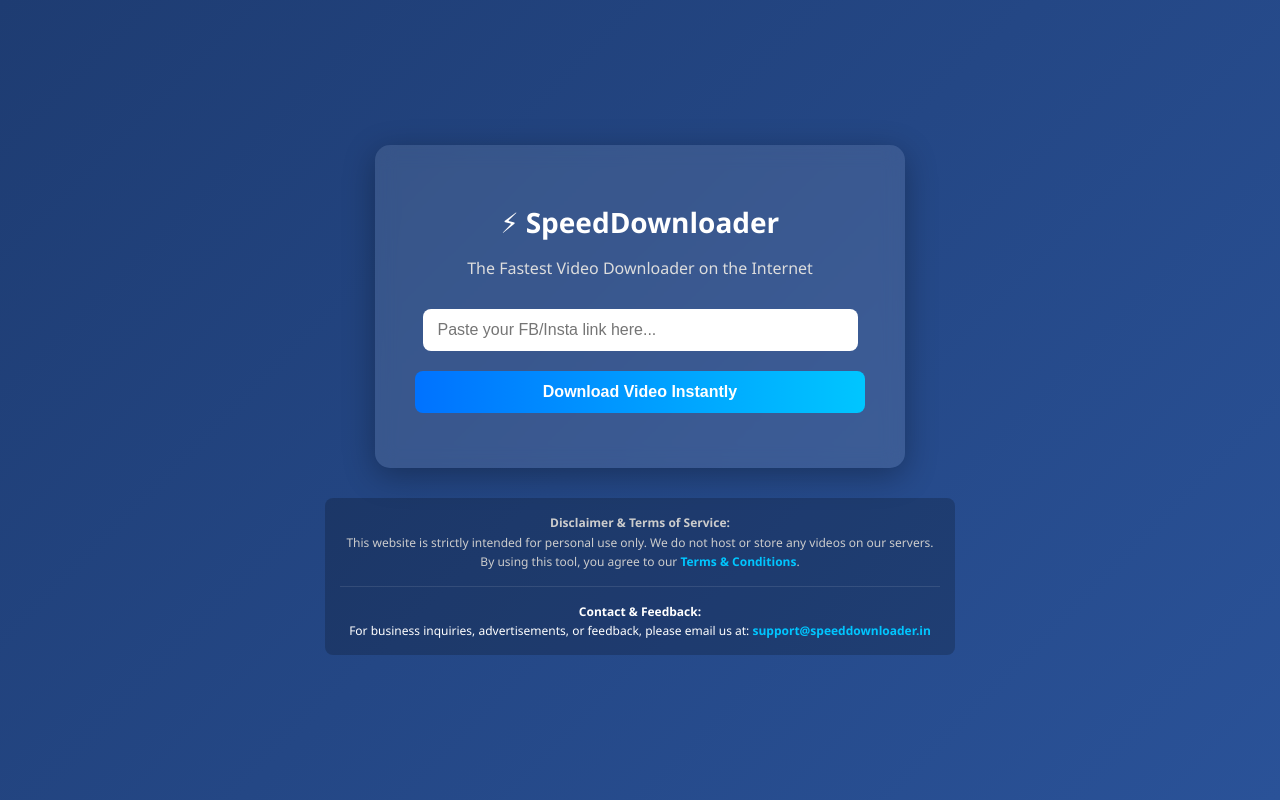
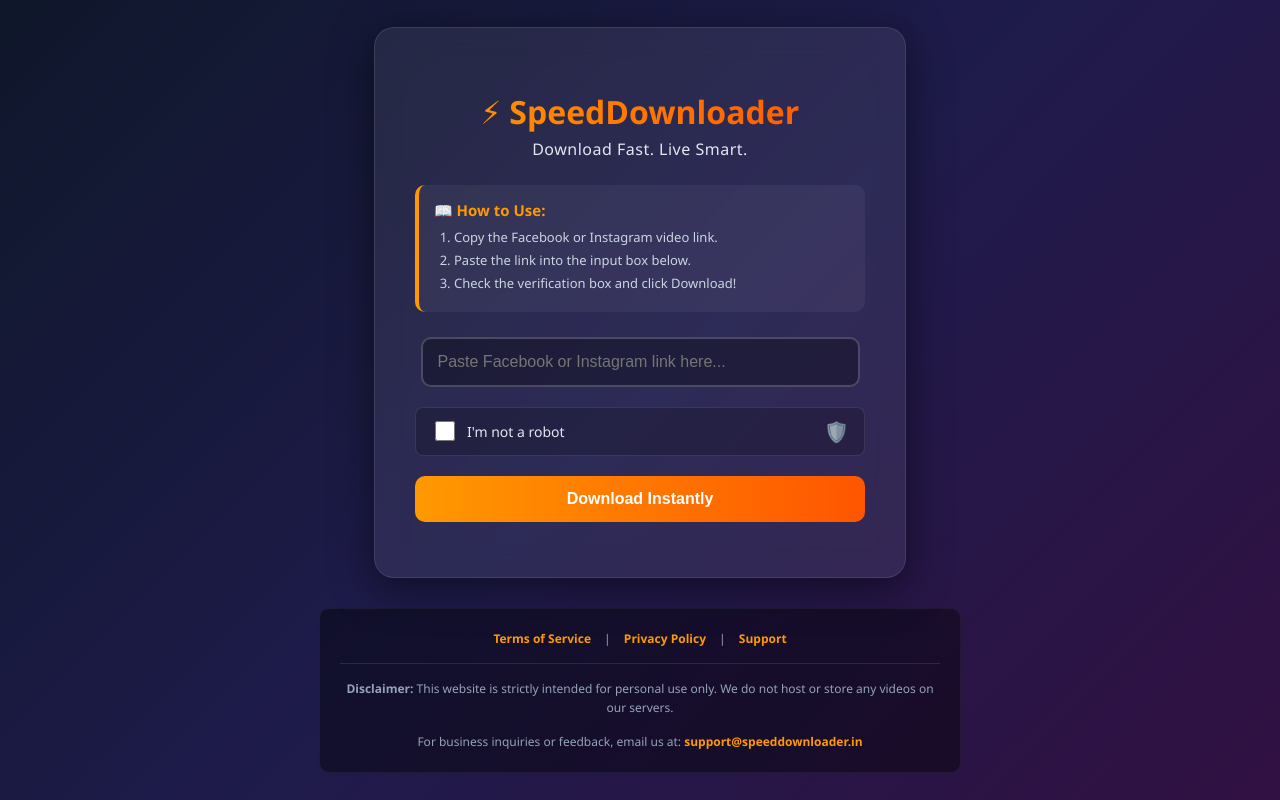
Before and after one commit to sri63-ai/SpeedDownloader, a Flask app: page / in a window 1280 px wide. Run offline with Flask 3, Linux system fonts and the light colour scheme.

Commit message:
Update index.html

```diff
--- a/templates/index.html
+++ b/templates/index.html
@@ -3,11 +3,11 @@
 <head>
     <meta charset="UTF-8">
     <meta name="viewport" content="width=device-width, initial-scale=1.0">
-    <title>⚡ Lightning Fast Video Downloader</title>
+    <title>⚡ SpeedDownloader - Fast & Smart</title>
     <style>
         body {
             font-family: 'Segoe UI', Tahoma, Geneva, Verdana, sans-serif;
-            background: linear-gradient(135deg, #1e3c72 0%, #2a5298 100%);
+            background: linear-gradient(135deg, #0f172a 0%, #1e1b4b 50%, #311042 100%);
             color: #fff;
             display: flex;
             flex-direction: column;
@@ -19,77 +19,167 @@
             box-sizing: border-box;
         }
         .container {
-            background: rgba(255, 255, 255, 0.1);
+            background: rgba(255, 255, 255, 0.07);
             padding: 40px;
-            border-radius: 15px;
-            backdrop-filter: blur(10px);
-            box-shadow: 0 8px 32px 0 rgba(0, 0, 0, 0.3);
+            border-radius: 20px;
+            backdrop-filter: blur(15px);
+            box-shadow: 0 10px 40px 0 rgba(0, 0, 0, 0.5);
+            border: 1px solid rgba(255, 255, 255, 0.1);
             text-align: center;
             width: 100%;
             max-width: 450px;
             margin-bottom: 30px;
         }
-        h1 { margin-bottom: 10px; font-size: 28px; }
-        p { color: #ddd; margin-bottom: 30px; }
+        h1 {
+            margin-bottom: 5px;
+            font-size: 32px;
+            background: linear-gradient(to right, #ff9900, #ff5500);
+            -webkit-background-clip: text;
+            -webkit-text-fill-color: transparent;
+        }
+        .tagline {
+            color: #e2e8f0;
+            margin-bottom: 25px;
+            font-size: 16px;
+            font-weight: 500;
+            letter-spacing: 0.5px;
+        }
+
+        /* 📖 How to Use Section */
+        .how-to-use {
+            background: rgba(255, 255, 255, 0.05);
+            border-radius: 10px;
+            padding: 15px;
+            margin-bottom: 25px;
+            text-align: left;
+            font-size: 13px;
+            border-left: 4px solid #ff9900;
+        }
+        .how-to-use h3 { margin: 0 0 8px 0; color: #ff9900; font-size: 15px; }
+        .how-to-use ol { margin: 0; padding-left: 20px; color: #cbd5e1; }
+        .how-to-use li { margin-bottom: 5px; }
+
         input[type="text"] {
             width: 90%;
-            padding: 12px 15px;
-            border: none;
-            border-radius: 8px;
+            padding: 14px 15px;
+            border: 2px solid rgba(255, 255, 255, 0.2);
+            border-radius: 10px;
             margin-bottom: 20px;
             font-size: 16px;
+            background: rgba(0, 0, 0, 0.3);
+            color: #fff;
+            outline: none;
+            transition: 0.3s;
         }
+        input[type="text"]:focus {
+            border-color: #ff9900;
+            box-shadow: 0 0 10px rgba(255, 153, 0, 0.3);
+        }
+
+        /* 🤖 Captcha Box */
+        .captcha-container {
+            display: flex;
+            align-items: center;
+            background: rgba(0, 0, 0, 0.2);
+            border: 1px solid rgba(255, 255, 255, 0.1);
+            border-radius: 8px;
+            padding: 10px 15px;
+            margin-bottom: 20px;
+            text-align: left;
+        }
+        .captcha-container input[type="checkbox"] {
+            width: 20px;
+            height: 20px;
+            margin-right: 12px;
+            cursor: pointer;
+        }
+        .captcha-text { font-size: 14px; color: #e2e8f0; flex-grow: 1; }
+        .captcha-icon { font-size: 20px; opacity: 0.7; }
+
         button {
-            background: #00c6ff;
-            background: linear-gradient(to right, #0072ff, #00c6ff);
+            background: linear-gradient(to right, #ff9900, #ff5500);
             color: white;
             border: none;
-            padding: 12px 30px;
+            padding: 14px 30px;
             font-size: 16px;
             font-weight: bold;
-            border-radius: 8px;
+            border-radius: 10px;
             cursor: pointer;
             transition: 0.3s;
             width: 100%;
         }
-        button:hover { transform: scale(1.02); box-shadow: 0 5px 15px rgba(0,198,255,0.4); }
-        .status-msg { margin-top: 15px; font-weight: bold; color: #00c6ff; }
+        button:hover {
+            transform: scale(1.02);
+            box-shadow: 0 5px 20px rgba(255,85,0,0.4);
+        }
+        .status-msg { margin-top: 15px; font-weight: bold; color: #ff9900; font-size: 14px; }
+
         .legal-footer {
             max-width: 600px;
             text-align: center;
             font-size: 12px;
-            color: #ccc;
+            color: #94a3b8;
             line-height: 1.6;
-            background: rgba(0, 0, 0, 0.2);
-            padding: 15px;
-            border-radius: 8px;
+            background: rgba(0, 0, 0, 0.4);
+            padding: 20px;
+            border-radius: 10px;
+            border: 1px solid rgba(255, 255, 255, 0.05);
         }
-        .legal-footer a { color: #00c6ff; text-decoration: none; font-weight: bold; }
-        .legal-footer a:hover { text-decoration: underline; }
-        .contact-box {
-            margin-top: 15px;
-            border-top: 1px solid rgba(255,255,255,0.1);
-            padding-top: 15px;
-            color: #fff;
+
+        /* 🔗 Quick Links Section */
+        .quick-links {
+            margin-bottom: 15px;
+            padding-bottom: 15px;
+            border-bottom: 1px solid rgba(255,255,255,0.1);
         }
+        .quick-links a {
+            color: #ff9900;
+            text-decoration: none;
+            font-weight: bold;
+            margin: 0 10px;
+        }
+        .quick-links a:hover { text-decoration: underline; }
+
+        .contact-box { margin-top: 15px; }
     </style>
 </head>
 <body>
     <div class="container">
         <h1>⚡ SpeedDownloader</h1>
-        <p>The Fastest Video Downloader on the Internet</p>
-        <input type="text" id="videoUrl" placeholder="Paste your FB/Insta link here..." required>
-        <button onclick="startDownload()">Download Video Instantly</button>
+        <div class="tagline">Download Fast. Live Smart.</div>
+
+        <div class="how-to-use">
+            <h3>📖 How to Use:</h3>
+            <ol>
+                <li>Copy the Facebook or Instagram video link.</li>
+                <li>Paste the link into the input box below.</li>
+                <li>Check the verification box and click Download!</li>
+            </ol>
+        </div>
+
+        <input type="text" id="videoUrl" placeholder="Paste Facebook or Instagram link here..." required>
+
+        <div class="captcha-container">
+            <input type="checkbox" id="robotCheck">
+            <label for="robotCheck" class="captcha-text">I'm not a robot</label>
+            <span class="captcha-icon">🛡️</span>
+        </div>
+
+        <button onclick="startDownload()">Download Instantly</button>
         <div class="status-msg" id="status"></div>
     </div>
 
     <div class="legal-footer">
-        <strong>Disclaimer & Terms of Service:</strong><br>
-        This website is strictly intended for personal use only. We do not host or store any videos on our servers. By using this tool, you agree to our <a href="/terms" target="_blank">Terms & Conditions</a>.
+        <div class="quick-links">
+            <a href="/terms" target="_blank">Terms of Service</a> |
+            <a href="/privacy" target="_blank">Privacy Policy</a> |
+            <a href="mailto:support@speeddownloader.in">Support</a>
+        </div>
+
+        <strong>Disclaimer:</strong> This website is strictly intended for personal use only. We do not host or store any videos on our servers.
 
         <div class="contact-box">
-            <strong>Contact & Feedback:</strong><br>
-            For business inquiries, advertisements, or feedback, please email us at: <a href="mailto:support@speeddownloader.in"><strong>support@speeddownloader.in</strong></a>
+            For business inquiries or feedback, email us at: <a href="mailto:support@speeddownloader.in" style="color: #ff9900; text-decoration: none; font-weight: bold;">support@speeddownloader.in</a>
         </div>
     </div>
 
@@ -97,12 +187,21 @@
         async function startDownload() {
             const urlInput = document.getElementById('videoUrl').value;
             const statusDiv = document.getElementById('status');
+            const robotCheck = document.getElementById('robotCheck').checked;
 
             if(!urlInput) {
-                statusDiv.innerText = "Please paste a valid link!";
+                statusDiv.innerText = "❌ Please paste a valid link!";
                 return;
             }
 
+            /* 🤖 Captcha Check */
+            if(!robotCheck) {
+                statusDiv.innerText = "⚠️ Please check the 'I'm not a robot' box to proceed!";
+                statusDiv.style.color = "#ff5500";
+                return;
+            }
+
+            statusDiv.style.color = "#ff9900";
             statusDiv.innerText = "⚡ Fetching high-speed download link... Please wait...";
 
             try {
@@ -118,7 +217,6 @@
 
                 if(data.success) {
                     statusDiv.innerText = "🎉 Downloading started...";
-
                     const a = document.createElement('a');
                     a.href = data.download_url;
                     a.download = data.title + ".mp4";
```
